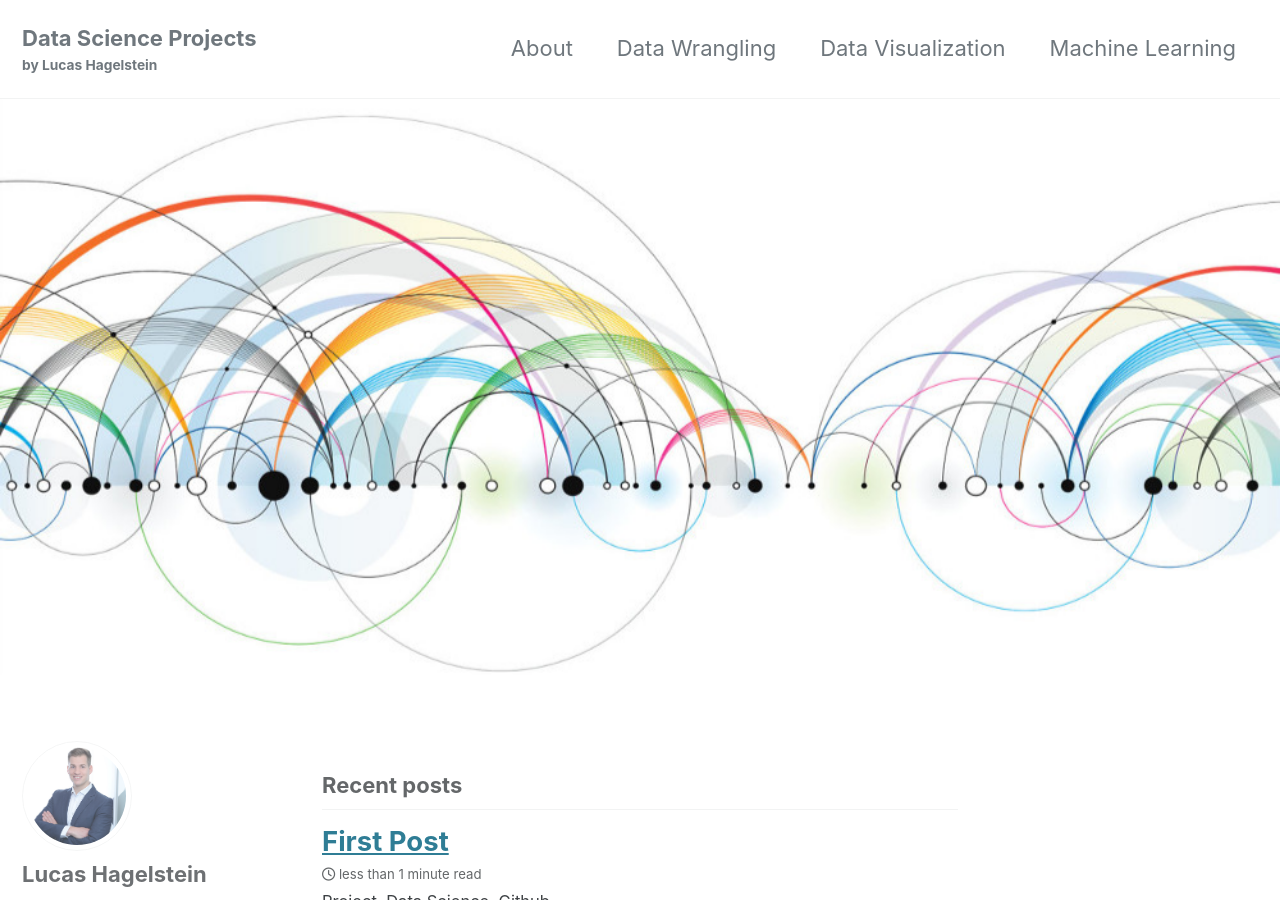
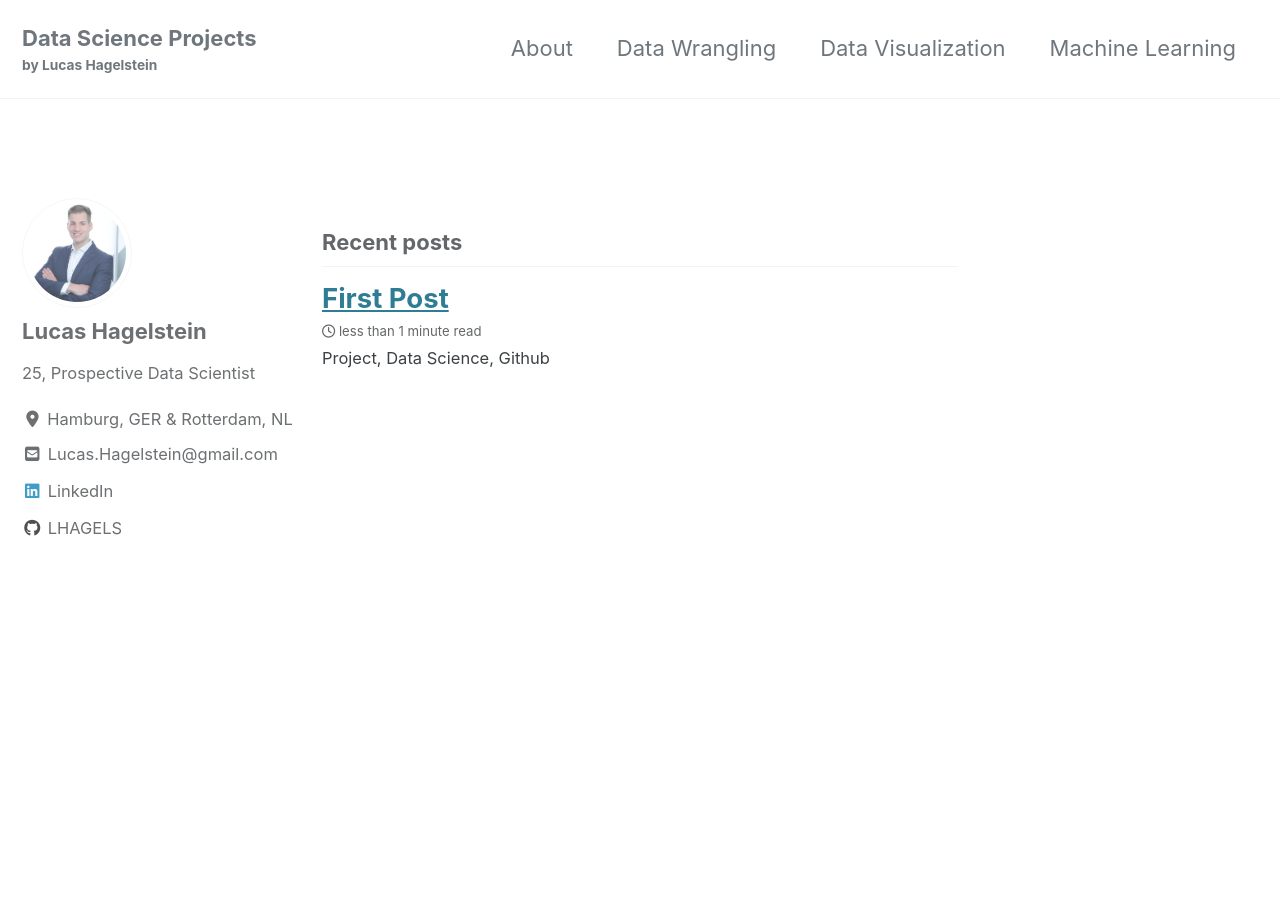
Before and after one commit to LHAGELS/LHAGELS.github.io, a Jekyll site: the page built from index.html, in a window 1280 px wide and 900 px high. Built offline with Jekyll 4.4.1, drawn with Linux system fonts in a browser that asks for light colours; cached includes are drawn as plain includes; nearby versions of some CDN libraries; the list of posts is cut into pages by our own code.

Commit message:
new github

```diff
--- a/index.html
+++ b/index.html
@@ -2,5 +2,5 @@
 layout: home
 author_profile: true
 header:
-  image: "/images/header-dataScienceSlides.jpg"
+  image: ""
 ---
```
